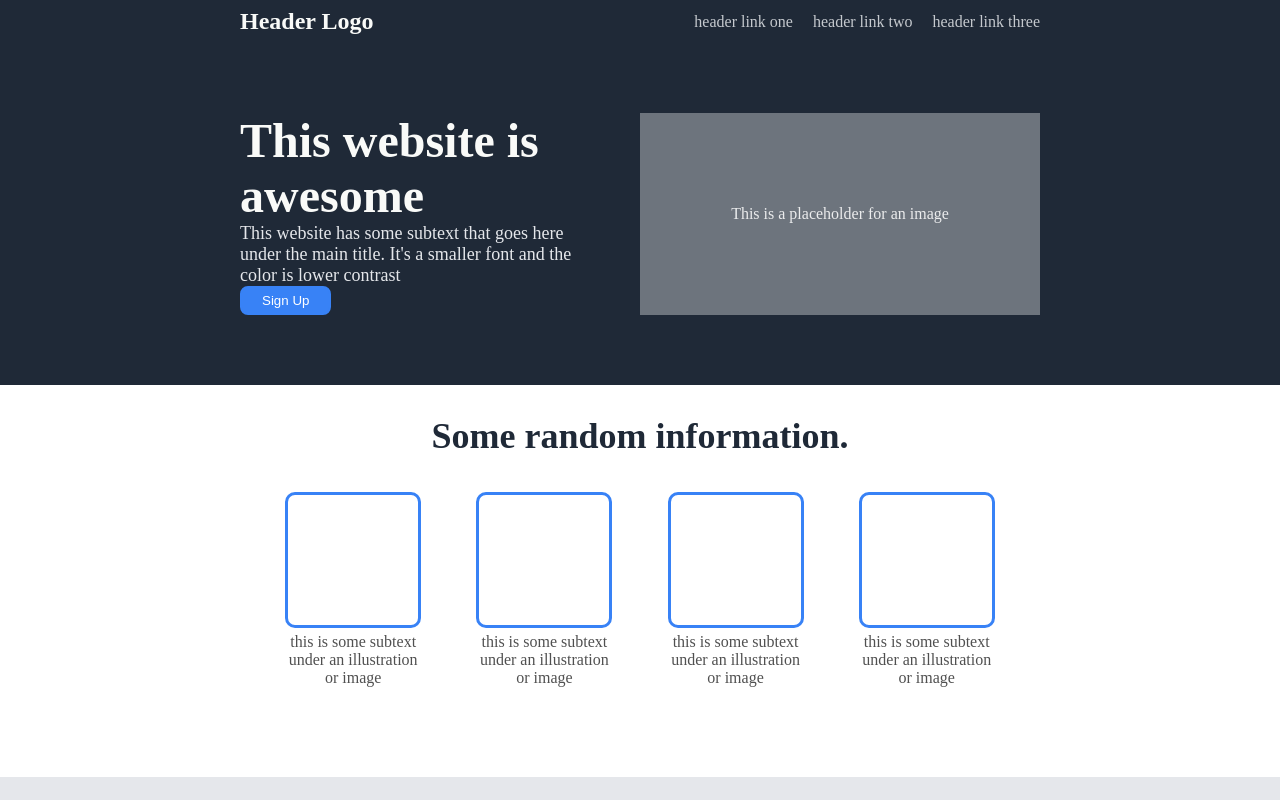
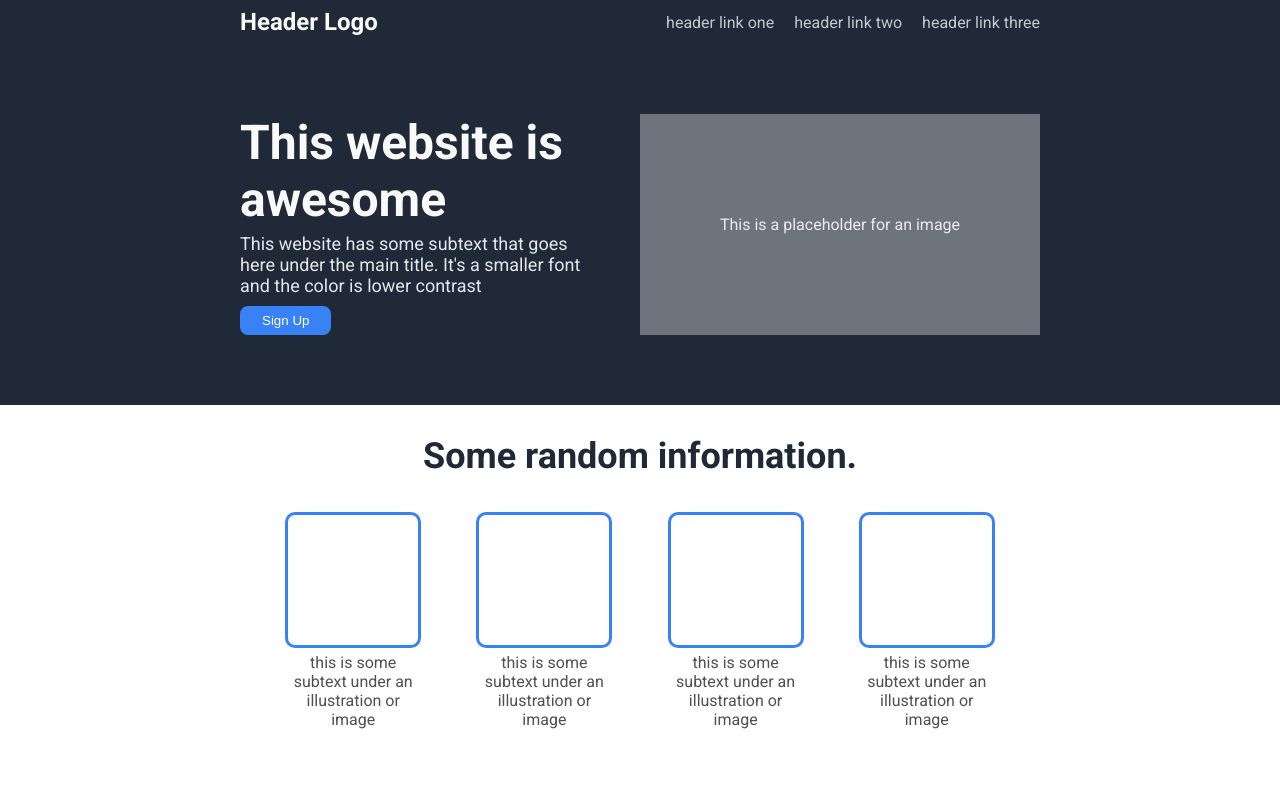
Before and after one commit to MystreeGit/odin-flexbox, a plain HTML site: page index.html in a window 1280 px wide. Shown: the top 800 px of the page. Drawn offline with Linux system fonts and the light colour scheme.

Commit message:
Finished Project! :D

```diff
--- a/index.html
+++ b/index.html
@@ -7,6 +7,12 @@
   <meta name="viewport" content="width=device-width, initial-scale=1.0" />
   <link rel="stylesheet" href="style.css" />
   <title>Top Flex Project</title>
+
+  <link rel="preconnect" href="https://fonts.googleapis.com">
+  <link rel="preconnect" href="https://fonts.gstatic.com" crossorigin>
+  <link href="https://fonts.googleapis.com/css2?family=Roboto:wght@300;400;700&display=swap" rel="stylesheet">
+
+
 </head>
 
 <body>
--- a/style.css
+++ b/style.css
@@ -1,5 +1,6 @@
 body {
   margin: 0;
+  font-family: "Roboto", sans-serif;
 }
 
 /* Header */
@@ -70,6 +71,7 @@ ul {
 .bo-text-subtext {
   font-size: 18px;
   color: #e5e7eb;
+  margin-top: 5px;
 }
 
 .bo-image {
@@ -90,6 +92,7 @@ ul {
   padding: 5px 20px 5px 20px;
   border-radius: 8px;
   border: 2px solid #3882f6;
+  margin-top: 10px;
 }
 
 /* Body Two */
@@ -203,6 +206,8 @@ ul {
   border: 2px solid #e8e8e8;
 }
 
+/* Footer */
+
 .footer {
   display: flex;
   justify-content: center;
```
